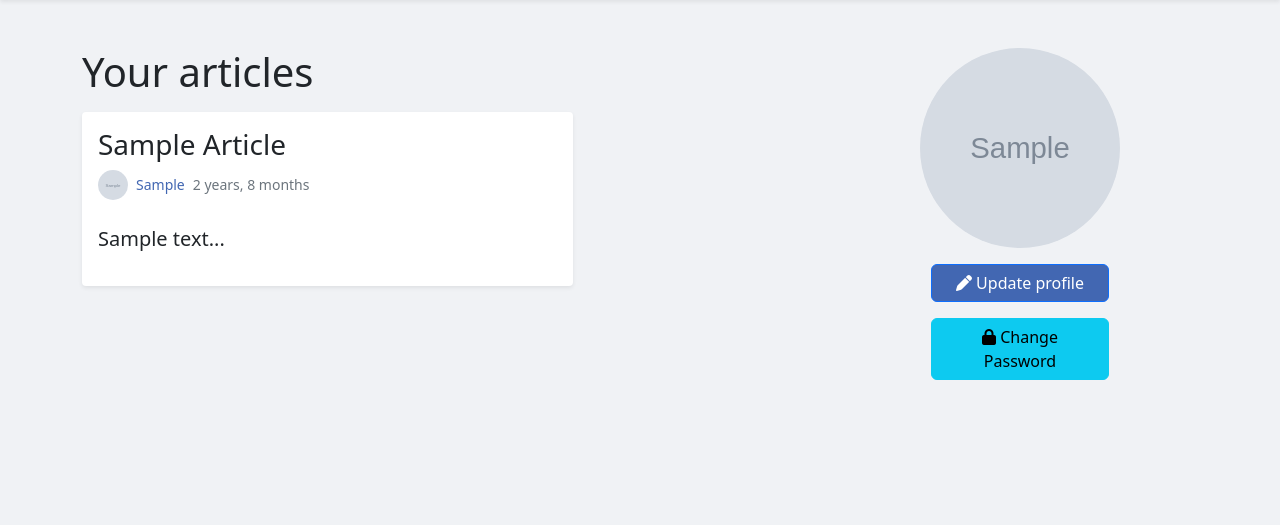
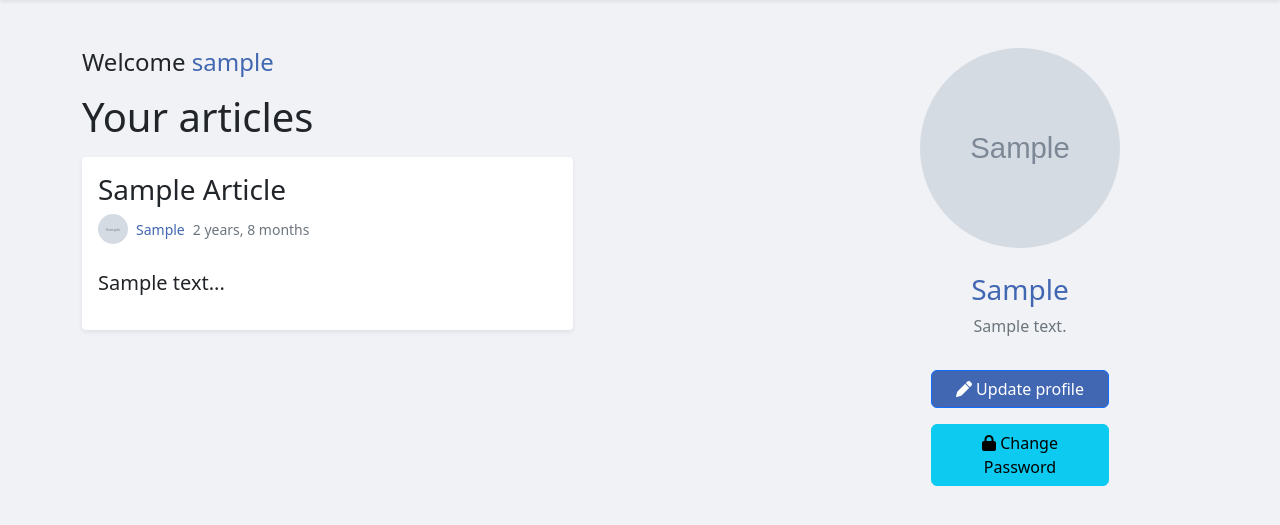
Before and after one commit to Belalsalah74/My-Blog, a Django app: page /profile/1/ in a window 1280 px wide. Shown: the part 62-587 px from the top of the page. Run offline with Django 4.2, Linux system fonts and the light colour scheme; a user stored in the database is signed in; tables that the repository leaves empty hold one stand-in row (values such as "Sample post"); grey boxes marked "Sample" are stand-in pictures.

Commit message:
added profile bio

```diff
--- a/accounts/forms.py
+++ b/accounts/forms.py
@@ -72,10 +72,13 @@ class UserUpdateForm(forms.ModelForm):
 class ProfileUpdate_CreateForm(forms.ModelForm):
     class Meta:
         model = Profile
-        fields = ['img']
+        fields = ['img','bio']
 
     def __init__(self, *args, **kwargs):
         super().__init__(*args, **kwargs)
         self.fields['img'].widget.attrs.update(
             {'class': 'form-control mb-3 form-control-lg','placeholder':'choose profile pic'})
+        self.fields['bio'].widget.attrs.update(
+            {'class': 'form-control mb-3 form-control-lg','placeholder':'Bio..'})
         self.fields['img'].label = ''
+        self.fields['bio'].label = ''
--- a/accounts/models.py
+++ b/accounts/models.py
@@ -10,6 +10,7 @@ from django.db.models.signals import  post_save
 
 class Profile(models.Model):
     user = models.OneToOneField(User,on_delete=models.CASCADE)
+    bio = models.CharField(max_length=999,blank=True,null=True)
     img = models.ImageField(upload_to='staticfiles/media/profile_pics',default='staticfiles/media/anon.jpg',blank=True,null=True)
 
     def get_articles(self):
--- a/accounts/templates/accounts/profile.html
+++ b/accounts/templates/accounts/profile.html
@@ -2,7 +2,11 @@
 <div class="container">
   <div class="row">
     <div class="col-sm-8 mt-5 order-2 order-md-1">
-        {% if request.user == profile.user %}
+
+      {% if request.user == profile.user %}
+      <h2 class="h4 mb-3">
+        Welcome <span class="text-primary">{{profile.user.username}}</span>
+      </h2>
 
             <h1>Your articles</h1>
         {%else%}
@@ -11,14 +15,28 @@
 
            {% for article in profile.get_articles %}
                 {% include 'article_preview.html'%}
+
+            {% empty %}
+                {% if request.user == profile.user %}
+
+            <p class="fs-5 mt-5">You have no articles yet... <a class="link-primary  " href="{% url 'articles:article-create' %}">start writing!</a></p>
+
+            {%else%}
+            <p class="fs-5 mt-5 ">{{profile.user|capfirst}} has no articles yet</p>
+            {%endif%}
         {%endfor%}
 
 
 
     </div>
     <div class="col-sm-4 mt-5 d-flex  flex-column  align-items-center order-md-2 order-1">
-        <img class="rounded-circle img-fluid d-block mb-3 profile-img" src="{{profile.img.url}}"/>
-
+        <img class="rounded-circle img-fluid d-block mb-1 profile-img" src="{{profile.img.url}}"/>
+      <div class="bio my-3">
+        <p class="text-primary mb-1 fs-3 text-center">{{profile.user|capfirst}}</p>
+       {% if profile.bio %}
+             <p class="text-muted fs-6 text-center">{{profile.bio}}</p>
+       {% endif %}
+      </div>
         {% if request.user == profile.user %}
       <a class="btn btn-primary col-6 mb-3" href="{% url 'accounts:profile_update' user.profile.id %}"><i class="fa-solid fa-pen"></i> Update profile</a>
       <a class="btn btn-info col-6 mb-3" href="{% url 'accounts:password_change' user.profile.id %}"><i class="fa-solid fa-lock"></i> Change Password</a>
--- a/myblog/views.py
+++ b/myblog/views.py
@@ -4,7 +4,6 @@ from django.conf import settings
 
 
 def welcome(request):
-    print(settings.DEBUG)
     articles = Article.objects.all()[:5]
     context = {'user':request.user,'articles':articles}
     return render(request,'homepage.html',context)
```
Also changed, not shown: templates/homepage.html (+1 -11 lines), accounts/migrations/0003_profile_bio.py (added), articles/migrations/0008_alter_comment_options.py (added).
